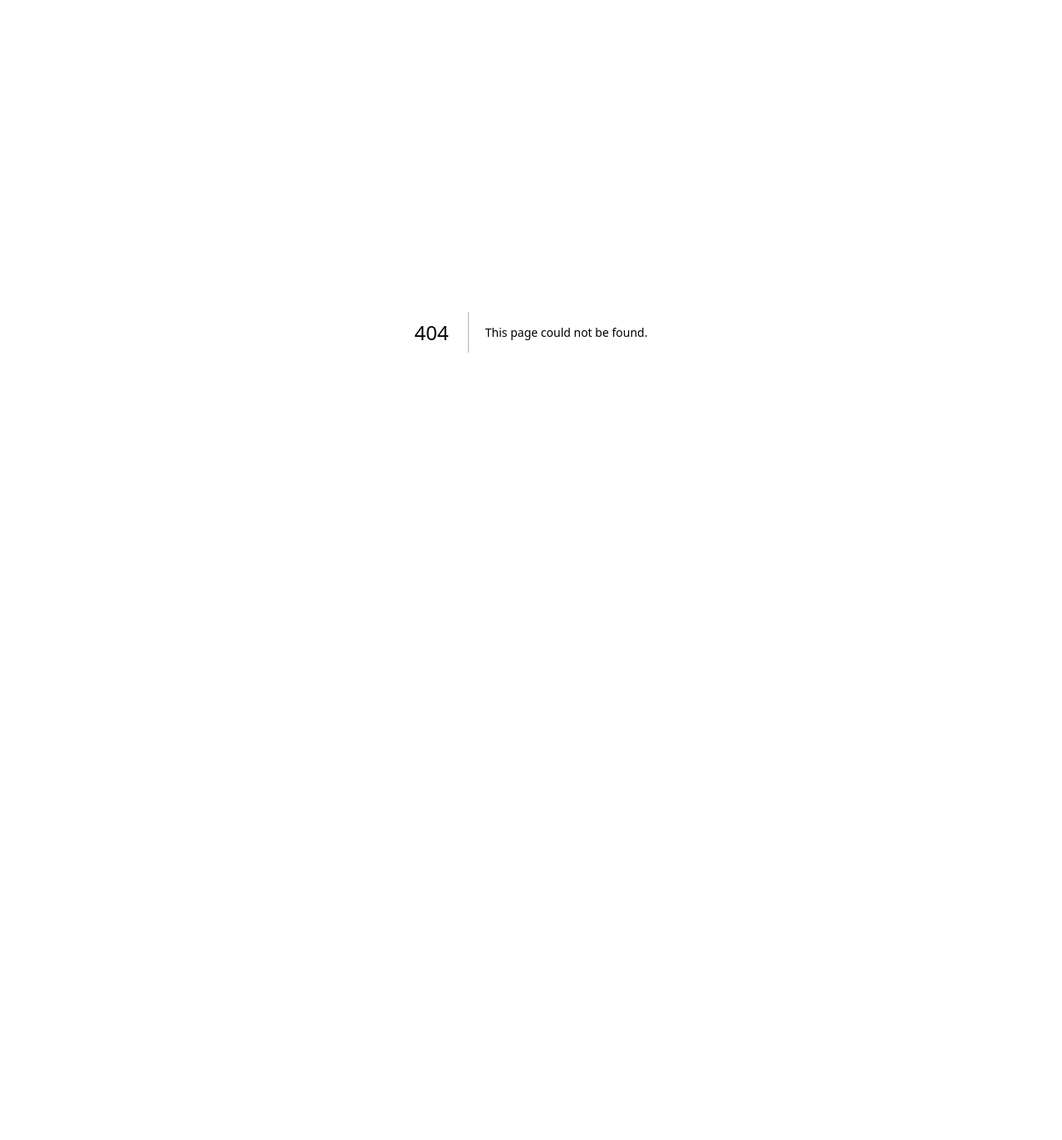
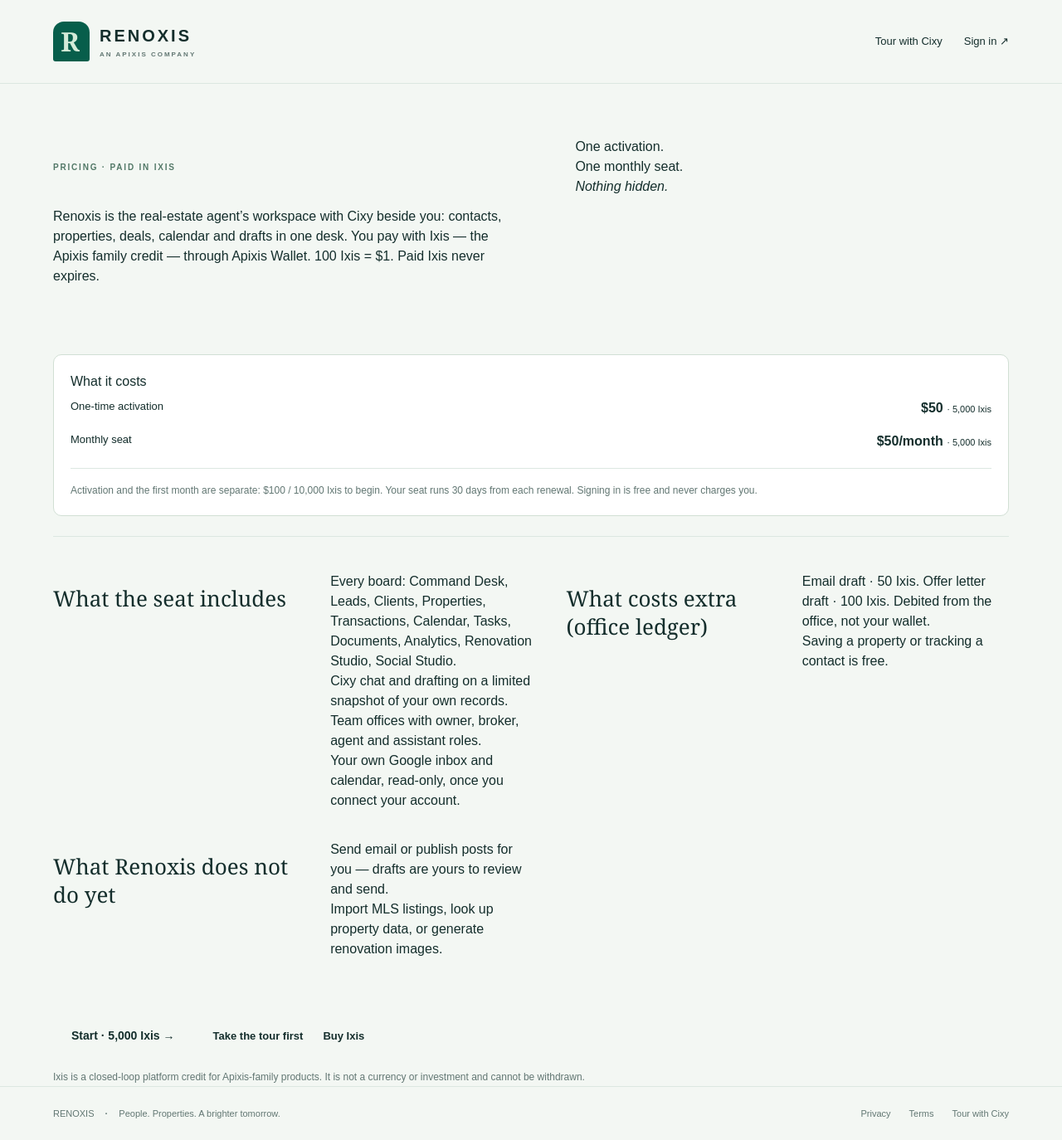
Before and after one commit to 313aidaroos/Renoxis.dev, a Next.js app: page /pricing in a window 1280 px wide. Before the commit this address had no page. Shown: the whole page at 83% size. Before the commit the page ends 800 px from the top, so only its background shows below. Built offline with nearby package versions, Linux system fonts and the light colour scheme; no server answers.

Commit message:
Public /pricing page: activation + monthly seat in Ixis, what is included, what costs extra, what Renoxis does not do yet
Reuses the welcome styling and billing constants (one source for prices). Linked from the
welcome footer and the tour finish. Font untouched per Awad.

```diff
--- /dev/null
+++ b/app/pricing/page.tsx
@@ -0,0 +1,74 @@
+import Link from "next/link";
+import { createClient } from "@/lib/supabase/server";
+import { ACTIVATE_IXIS, MONTHLY_IXIS, ACTIVATE_USD, MONTHLY_USD } from "@/lib/renoxis/billing";
+import "@/components/welcome.css";
+
+export const metadata = { title: "Renoxis pricing — one activation, one monthly seat, paid in Ixis" };
+
+const fmt = (n: number) => n.toLocaleString("en-US");
+
+export default async function PricingPage() {
+  let signedIn = false;
+  if (process.env.NEXT_PUBLIC_SUPABASE_URL && process.env.NEXT_PUBLIC_SUPABASE_ANON_KEY) {
+    const supabase = await createClient();
+    const { data: { user } } = await supabase.auth.getUser();
+    signedIn = !!user;
+  }
+  const start = signedIn ? "/dashboard?board=Connections&billing=activate" : "/?board=Connections&billing=activate";
+
+  return (
+    <div className="welcome-shell">
+      <header className="welcome-header">
+        <Link className="welcome-brand" href="/"><span className="welcome-monogram">R</span><span>RENOXIS<small>AN APIXIS COMPANY</small></span></Link>
+        <nav><Link href="/tour">Tour with Cixy</Link><Link className="primary" href={start}>{signedIn ? "Open dashboard ↗" : "Sign in ↗"}</Link></nav>
+      </header>
+
+      <main className="welcome-main">
+        <section className="welcome-hero">
+          <span className="welcome-kicker">PRICING · PAID IN IXIS</span>
+          <h1>One activation.<br />One monthly seat.<br /><em>Nothing hidden.</em></h1>
+          <p>Renoxis is the real-estate agent&rsquo;s workspace with Cixy beside you: contacts, properties, deals, calendar and drafts in one desk. You pay with Ixis — the Apixis family credit — through Apixis Wallet. 100 Ixis = $1. Paid Ixis never expires.</p>
+        </section>
+
+        <section className="tour-price" aria-labelledby="price-title">
+          <h2 id="price-title" className="welcome-small">What it costs</h2>
+          <div><span>One-time activation</span><strong>${ACTIVATE_USD} <small>· {fmt(ACTIVATE_IXIS)} Ixis</small></strong></div>
+          <div><span>Monthly seat</span><strong>${MONTHLY_USD}/month <small>· {fmt(MONTHLY_IXIS)} Ixis</small></strong></div>
+          <p>Activation and the first month are separate: ${ACTIVATE_USD + MONTHLY_USD} / {fmt(ACTIVATE_IXIS + MONTHLY_IXIS)} Ixis to begin. Your seat runs 30 days from each renewal. Signing in is free and never charges you.</p>
+        </section>
+
+        <section className="welcome-how">
+          <h2>What the seat includes</h2>
+          <ul>
+            <li>Every board: Command Desk, Leads, Clients, Properties, Transactions, Calendar, Tasks, Documents, Analytics, Renovation Studio, Social Studio.</li>
+            <li>Cixy chat and drafting on a limited snapshot of your own records.</li>
+            <li>Team offices with owner, broker, agent and assistant roles.</li>
+            <li>Your own Google inbox and calendar, read-only, once you connect your account.</li>
+          </ul>
+          <h2>What costs extra (office ledger)</h2>
+          <ul>
+            <li>Email draft · 50 Ixis. Offer letter draft · 100 Ixis. Debited from the office, not your wallet.</li>
+            <li>Saving a property or tracking a contact is free.</li>
+          </ul>
+          <h2>What Renoxis does not do yet</h2>
+          <ul>
+            <li>Send email or publish posts for you — drafts are yours to review and send.</li>
+            <li>Import MLS listings, look up property data, or generate renovation images.</li>
+          </ul>
+        </section>
+
+        <section className="welcome-actions">
+          <Link className="primary" href={start}>Start · {fmt(ACTIVATE_IXIS)} Ixis →</Link>
+          <Link href="/tour">Take the tour first</Link>
+          <a href="https://apixis-wallet.vercel.app/buy?product=renoxis&return_url=https%3A%2F%2Frenoxis.vercel.app%2Fpricing">Buy Ixis</a>
+        </section>
+        <p className="tour-note">Ixis is a closed-loop platform credit for Apixis-family products. It is not a currency or investment and cannot be withdrawn.</p>
+      </main>
+
+      <footer className="welcome-footer">
+        <span>RENOXIS <b>·</b> People. Properties. A brighter tomorrow.</span>
+        <div><Link href="/privacy">Privacy</Link><Link href="/terms">Terms</Link><Link href="/tour">Tour with Cixy</Link></div>
+      </footer>
+    </div>
+  );
+}
--- a/components/WelcomeExperience.tsx
+++ b/components/WelcomeExperience.tsx
@@ -117,10 +117,10 @@
       </>}
       {screen === 'finish' && <section className="tour-setup tour-finish">
         <aside className="tour-guide"><div className="tour-portrait">{avatar}</div><span className="welcome-kicker">CIXY · HERE WHEN YOU NEED ME</span><h2>Your next chapter is yours.</h2><p>We’ll begin with {focus === 'Leads' ? 'people and follow-ups' : focus === 'Properties' ? 'properties and deals' : 'your day and appointments'}. Your own workspace starts with your real records.</p></aside>
-        <div className="tour-questions"><span className="welcome-kicker">FROM EXPLORING TO DOING</span><h1 ref={heading} tabIndex={-1}>Ready to make it yours?</h1><p>You explored {visited.length} of {stops.length} boxes. You can come back for the rest whenever you like.</p><div className="tour-summary"><span>{role || 'Exploring real estate'}</span><span>{team}</span><span>{focuses.find(f => f.value === focus)?.label}</span></div><h2>A clear start.</h2><p>Create or sign in to your account, then activate access through Apixis Wallet. Your tour choices open the board you want to focus on; sample records stay here.</p><div className="tour-price"><div><span>One-time activation</span><strong>$50 <small>· 5,000 Ixis</small></strong></div><div><span>Monthly seat</span><strong>$50/month <small>· 5,000 Ixis</small></strong></div><p>Activation and the first month are separate: $100 / 10,000 Ixis to begin. Some office draft actions cost additional Ixis. Signing in does not charge you.</p></div><div className="welcome-actions"><button className="primary" onClick={signIn}>Create your workspace →</button><button onClick={() => setScreen('tour')}>Keep exploring</button></div><p className="tour-note">Have an account? <Link href={next}>Open your dashboard →</Link></p></div>
+        <div className="tour-questions"><span className="welcome-kicker">FROM EXPLORING TO DOING</span><h1 ref={heading} tabIndex={-1}>Ready to make it yours?</h1><p>You explored {visited.length} of {stops.length} boxes. You can come back for the rest whenever you like.</p><div className="tour-summary"><span>{role || 'Exploring real estate'}</span><span>{team}</span><span>{focuses.find(f => f.value === focus)?.label}</span></div><h2>A clear start.</h2><p>Create or sign in to your account, then activate access through Apixis Wallet. Your tour choices open the board you want to focus on; sample records stay here.</p><div className="tour-price"><div><span>One-time activation</span><strong>$50 <small>· 5,000 Ixis</small></strong></div><div><span>Monthly seat</span><strong>$50/month <small>· 5,000 Ixis</small></strong></div><p>Activation and the first month are separate: $100 / 10,000 Ixis to begin. Some office draft actions cost additional Ixis. Signing in does not charge you.</p></div><div className="welcome-actions"><button className="primary" onClick={signIn}>Create your workspace →</button><button onClick={() => setScreen('tour')}>Keep exploring</button></div><p className="tour-note">Have an account? <Link href={next}>Open your dashboard →</Link> · <Link href="/pricing">Full pricing</Link></p></div>
       </section>}
     </main>
-    <footer className="welcome-footer"><span>RENOXIS <b>·</b> People. Properties. A brighter tomorrow.</span><div><Link href="/privacy">Privacy</Link><Link href="/terms">Terms</Link><Link href="/tour">Tour with Cixy</Link><button className="text-button" onClick={() => setMotion(!motion)} aria-pressed={!motion}>{motion ? "Pause motion" : "Enable motion"}</button></div></footer>
+    <footer className="welcome-footer"><span>RENOXIS <b>·</b> People. Properties. A brighter tomorrow.</span><div><Link href="/pricing">Pricing</Link><Link href="/privacy">Privacy</Link><Link href="/terms">Terms</Link><Link href="/tour">Tour with Cixy</Link><button className="text-button" onClick={() => setMotion(!motion)} aria-pressed={!motion}>{motion ? "Pause motion" : "Enable motion"}</button></div></footer>
     <dialog className="welcome-login" ref={dialog} aria-labelledby="welcome-login-title"><button className="welcome-close" onClick={() => dialog.current?.close()} aria-label="Close sign in">×</button><span className="welcome-kicker">YOUR RENOXIS WORKSPACE</span><h2 id="welcome-login-title">Welcome. Let’s get you settled.</h2><p>We’ll email you a secure sign-in link. New here? The same link starts your account.</p><LoginForm next={next}/><p className="tour-note">Signing in is free. Workspace access requires activation and a monthly seat.</p></dialog>
   </div>;
 }
```
